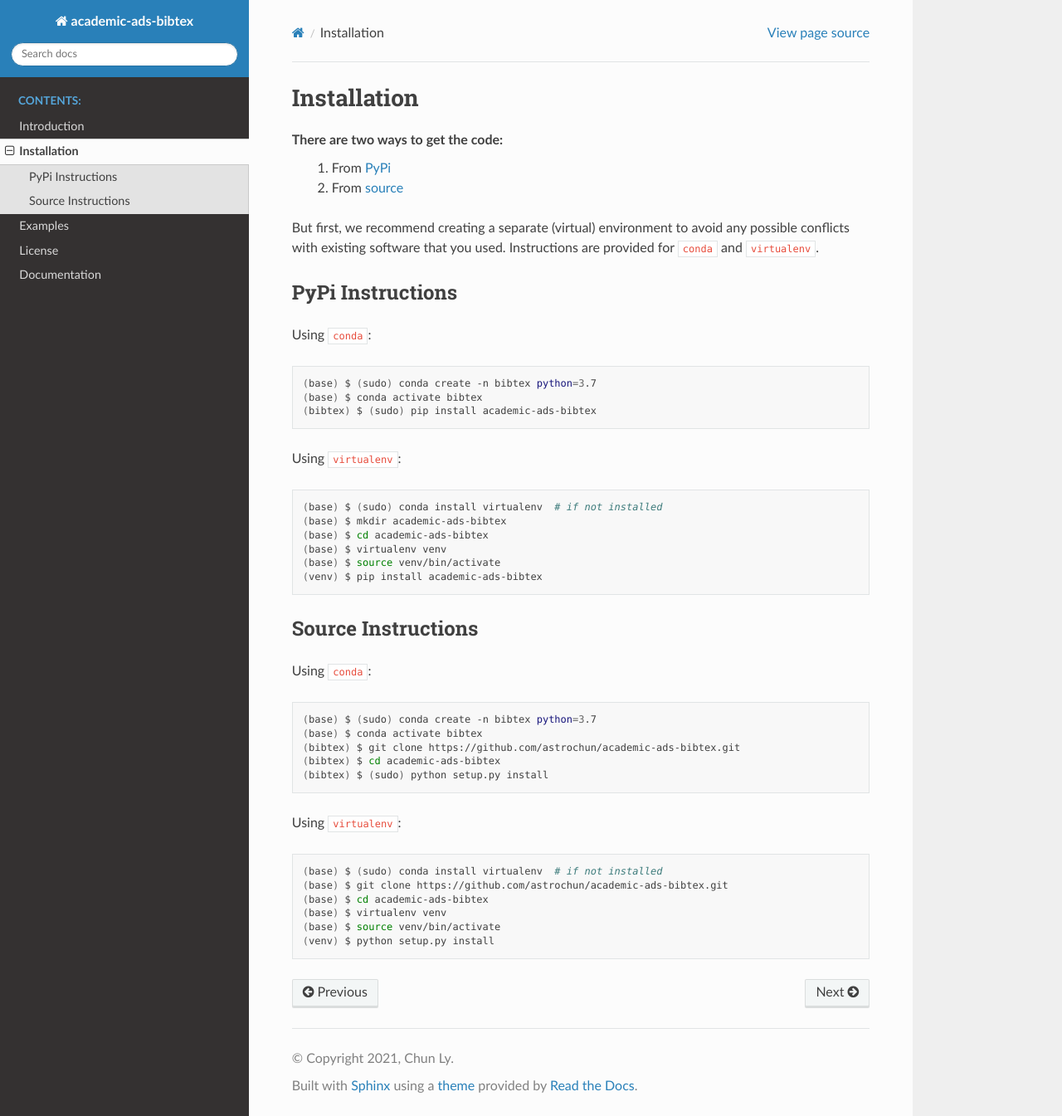
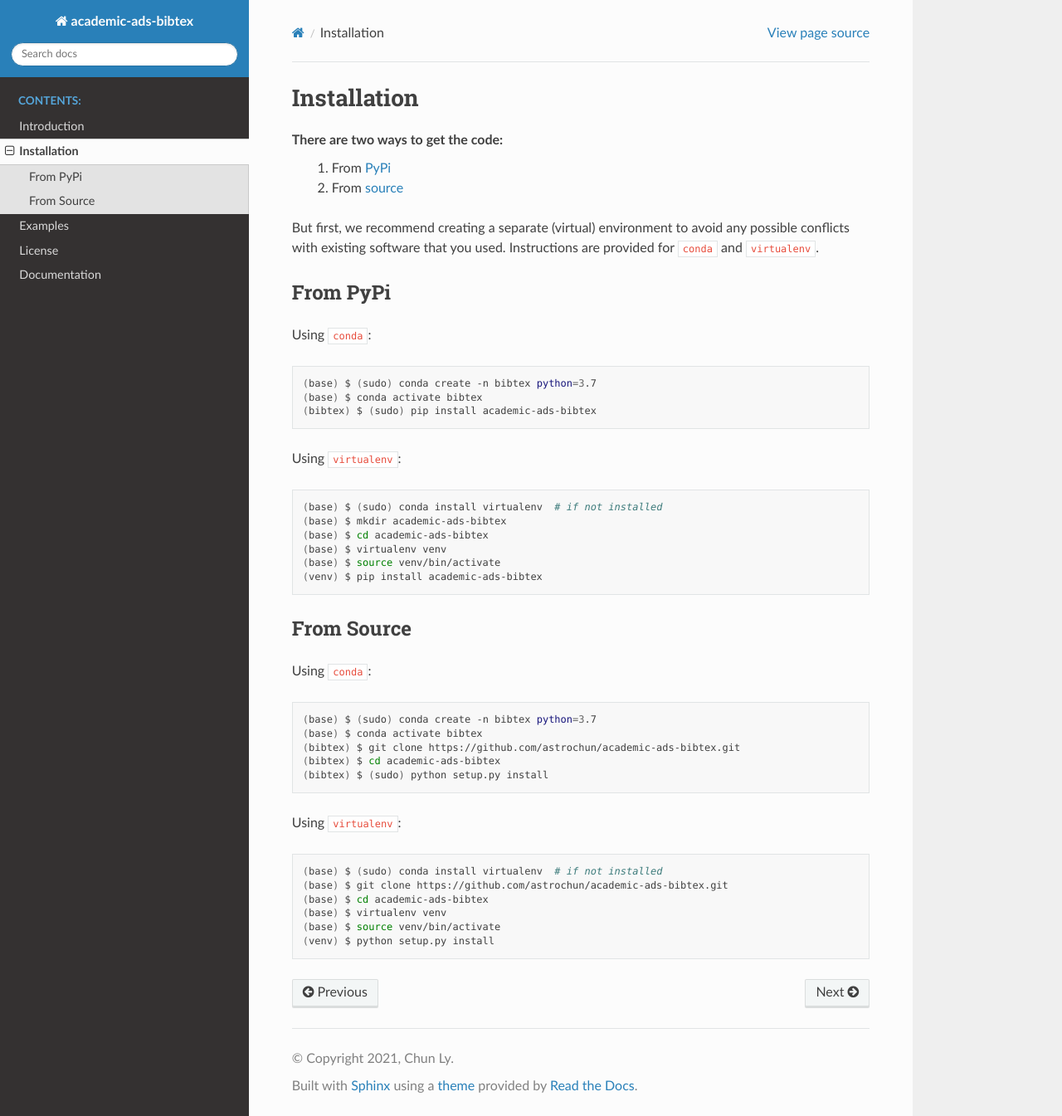
Before and after one commit to astrochun/academic-ads-bibtex, a Sphinx documentation site: the page built from docs/source/install.rst, in a window 1280 px wide and 1345 px high. Shown: the whole window at 83% size. Built offline with Sphinx 7.4.7 and the Read the Docs theme 2.0.0, drawn with Linux system fonts in a browser that asks for light colours.

Commit message:
Update install instructions

```diff
--- a/docs/source/install.rst
+++ b/docs/source/install.rst
@@ -10,8 +10,8 @@ avoid any possible conflicts with existing software that you used.
 Instructions are provided for ``conda`` and ``virtualenv``.
 
 
-PyPi Instructions
-'''''''''''''''''
+From PyPi
+'''''''''
 
 Using ``conda``:
 
@@ -34,8 +34,8 @@ Using ``virtualenv``:
    (venv) $ pip install academic-ads-bibtex
 
 
-Source Instructions
-'''''''''''''''''''
+From Source
+'''''''''''
 
 Using ``conda``:
 
```
